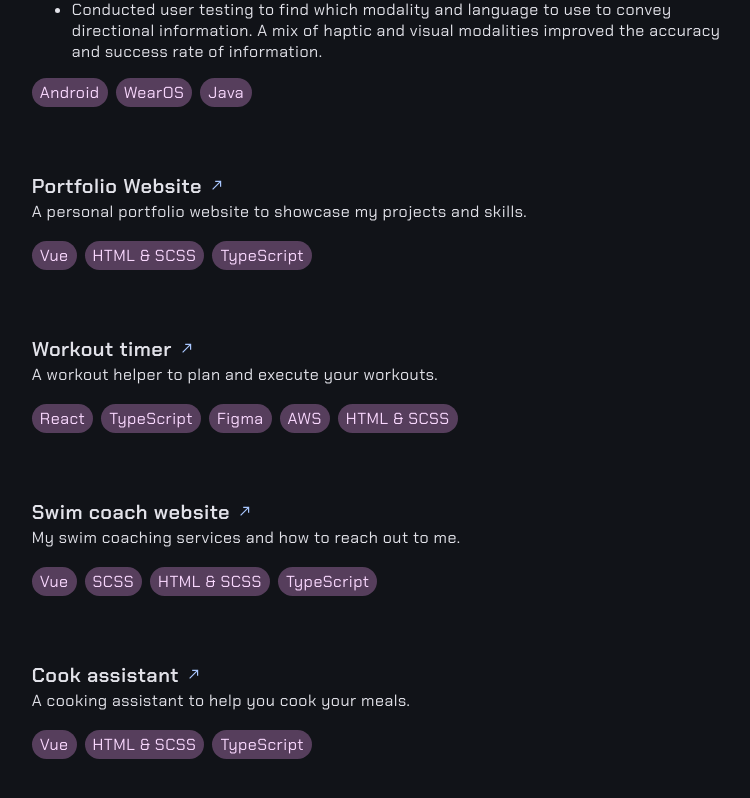
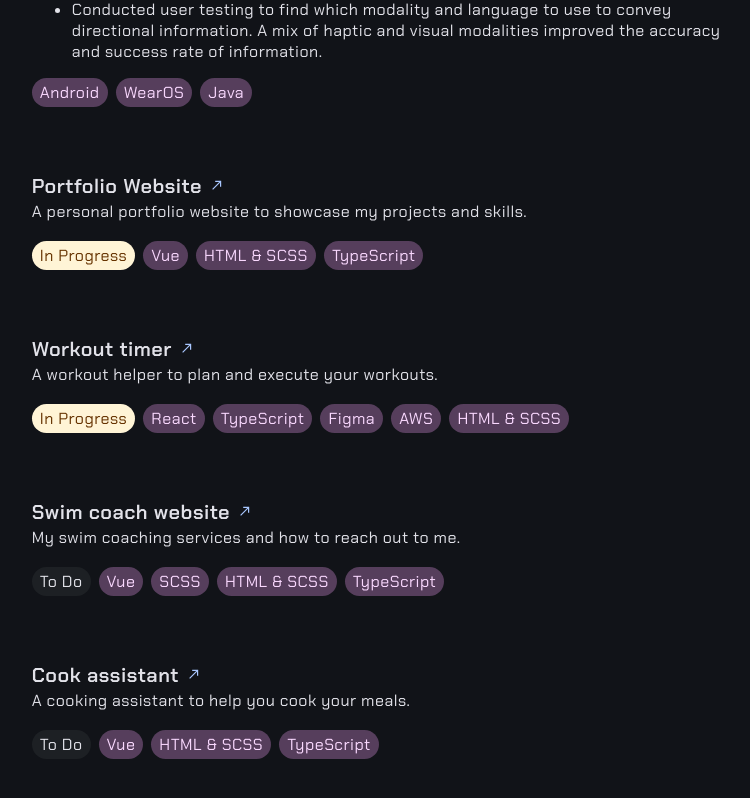
Before and after one commit to AlexGreau/Portfolio, a Vue app: page / in a window 1280 px wide. Shown: the part 1970-2768 px from the top of the page, without its empty margins (517-1267 px from the left). Built offline with nearby package versions, Linux system fonts and the light colour scheme.

Commit message:
feat: Project card + statuses

```diff
--- a/src/assets/base.css
+++ b/src/assets/base.css
@@ -16,6 +16,14 @@
   --color-on-error: rgb(255 255 255);
   --color-error-container: rgb(255 218 214);
   --color-on-error-container: rgb(65 0 2);
+  --color-success: rgb(34 139 34);
+  --color-on-success: rgb(255 255 255);
+  --color-success-container: rgb(209 250 209);
+  --color-on-success-container: rgb(0 50 0);
+  --color-warning: rgb(255 165 0);
+  --color-on-warning: rgb(0 0 0);
+  --color-warning-container: rgb(255 244 214);
+  --color-on-warning-container: rgb(102 51 0);
   --color-background: rgb(249 249 255);
   --color-on-background: rgb(25 28 32);
   --color-surface: rgb(249 249 255);
@@ -117,7 +125,7 @@
     --extended-color-custom-color-on-color: rgb(0 49 93);
     --extended-color-custom-color-color-container: rgb(32 72 118);
     --extended-color-custom-color-on-color-container: rgb(211 227 255);
-    --halo-color: rgba(32, 72,118, 0.15); /* --extended-color-custom-color-color-container */
+    --halo-color: rgba(32, 72, 118, 0.15); /* --extended-color-custom-color-color-container */
   }
 }
 
--- a/src/assets/components/pill.scss
+++ b/src/assets/components/pill.scss
@@ -1,4 +1,4 @@
-@use "@/assets/common/variables.scss" as *; // Import variables
+@use '@/assets/common/variables.scss' as *; // Import variables
 
 .pill {
   display: inline-block;
@@ -8,10 +8,43 @@
   color: var(--color-on-tertiary-container);
   text-align: center;
   text-decoration: none;
-    transition: background-color 0.3s ease, color 0.3s ease;
+  transition:
+    background-color 0.3s ease,
+    color 0.3s ease;
 
   &:hover {
     background-color: var(--color-tertiary);
     color: var(--color-on-tertiary);
   }
+
+  &.success {
+    background-color: var(--color-success-container);
+    color: var(--color-on-success-container);
+    &:hover {
+      background-color: var(--color-success);
+      color: var(--color-on-success);
     }
+  }
+  &.error {
+    background-color: var(--color-error-container);
+    color: var(--color-on-error-container);
+    &:hover {
+      background-color: var(--color-error);
+      color: var(--color-on-error);
+    }
+  }
+  &.progress {
+    background-color: var(--color-warning-container);
+    color: var(--color-on-warning-container);
+    &:hover {
+      background-color: var(--color-warning);
+      color: var(--color-on-warning);
+    }
+  }
+  &.disabled {
+    background-color: var(--color-surface-container);
+    color: var(--color-on-surface-container);
+    cursor: not-allowed;
+    pointer-events: none;
+  }
+}
--- a/src/components/cards/ProjectCard.vue
+++ b/src/components/cards/ProjectCard.vue
@@ -3,6 +3,9 @@
     <router-link v-if="project.route" :to="project.route">{{ project.name }}</router-link>
     <p>{{ project.description }}</p>
     <ul class="tech-stack">
+      <li class="pill" :class="getStatusPillClass(project.status)" v-if="project.status">
+        {{ project.status }}
+      </li>
       <li v-for="(tech, index) in project.techStack" :key="index" class="pill">{{ tech }}</li>
     </ul>
   </article>
@@ -11,6 +14,8 @@
 import { defineComponent } from 'vue'
 import type { Project } from '../../model/Project'
 import { RouterLink } from 'vue-router'
+import { Status } from '@/model/Status'
+
 export default defineComponent({
   name: 'ProjectCard',
   props: {
@@ -19,5 +24,20 @@ export default defineComponent({
       required: true,
     },
   },
+  methods: {
+    getStatusPillClass(status: string): string {
+      switch (status) {
+        case Status.COMPLETED:
+          return 'success'
+        case Status.IN_PROGRESS:
+          return 'progress'
+        case Status.TO_DO:
+        case Status.ON_HOLD:
+          return 'disabled'
+        default:
+          return ''
+      }
+    },
+  },
 })
 </script>
--- /dev/null
+++ b/src/model/Status.ts
@@ -0,0 +1,6 @@
+export enum Status {
+  TO_DO = 'To Do',
+  IN_PROGRESS = 'In Progress',
+  COMPLETED = 'Completed',
+  ON_HOLD = 'On Hold',
+}
--- a/src/views/HomeView.vue
+++ b/src/views/HomeView.vue
@@ -117,13 +117,14 @@ import { ref } from 'vue'
 import type { Project } from '@/model/Project'
 import { TechName } from '@/model/Tech'
 import { type WorkExp } from '@/model/WorkExp'
+import { Status } from '@/model/Status'
 
 const projects = ref<Array<Project>>([
   {
     id: 1,
     name: 'Portfolio Website',
     techStack: [TechName.VUE, TechName.HTML_SCSS, TechName.TS],
-    status: 'Completed',
+    status: Status.IN_PROGRESS,
     description: 'A personal portfolio website to showcase my projects and skills.',
     image: '../assets/img/portfolio.png',
     route: '/projects/portfolio',
@@ -132,7 +133,7 @@ const projects = ref<Array<Project>>([
     id: 2,
     name: 'Workout timer',
     techStack: [TechName.REACT, TechName.TS, TechName.FIGMA, TechName.AWS, TechName.HTML_SCSS],
-    status: 'In Progress',
+    status: Status.IN_PROGRESS,
     description: 'A workout helper to plan and execute your workouts.',
     image: '../assets/img/task-manager.png',
     route: '/projects/workout-timer',
@@ -141,7 +142,7 @@ const projects = ref<Array<Project>>([
     id: 3,
     name: 'Swim coach website',
     techStack: [TechName.VUE, TechName.SCSS, TechName.HTML_SCSS, TechName.TS],
-    status: 'To do',
+    status: Status.TO_DO,
     description: 'My swim coaching services and how to reach out to me.',
     image: '../assets/img/task-manager.png',
     route: '/projects/swim-coach',
@@ -150,7 +151,7 @@ const projects = ref<Array<Project>>([
     id: 4,
     name: 'Cook assistant',
     techStack: [TechName.VUE, TechName.HTML_SCSS, TechName.TS],
-    status: 'To do',
+    status: Status.TO_DO,
     description: 'A cooking assistant to help you cook your meals.',
     image: '../assets/img/task-manager.png',
     route: '/projects/cook-assistant',
```
Also changed, not shown: src/model/Project.ts (+9 -8 lines). Lines whose indentation alone changed are shown as unchanged.
